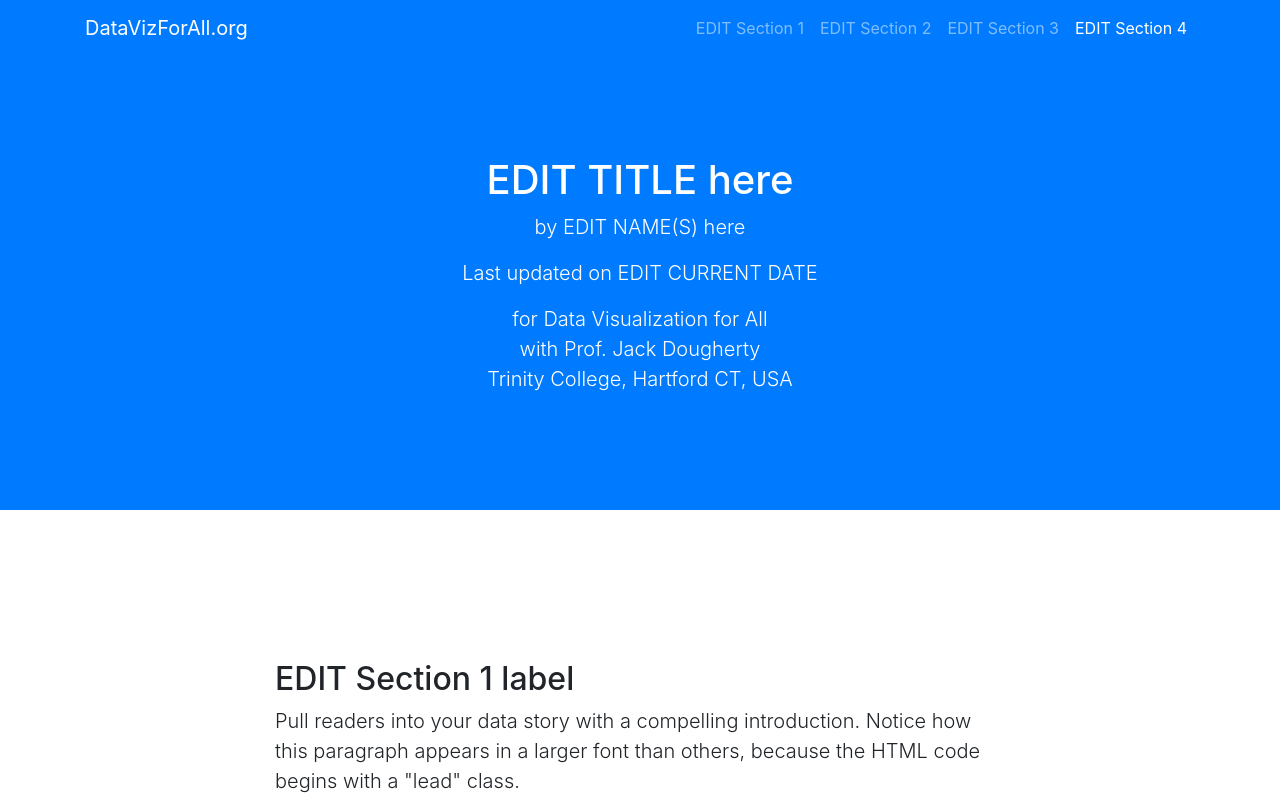
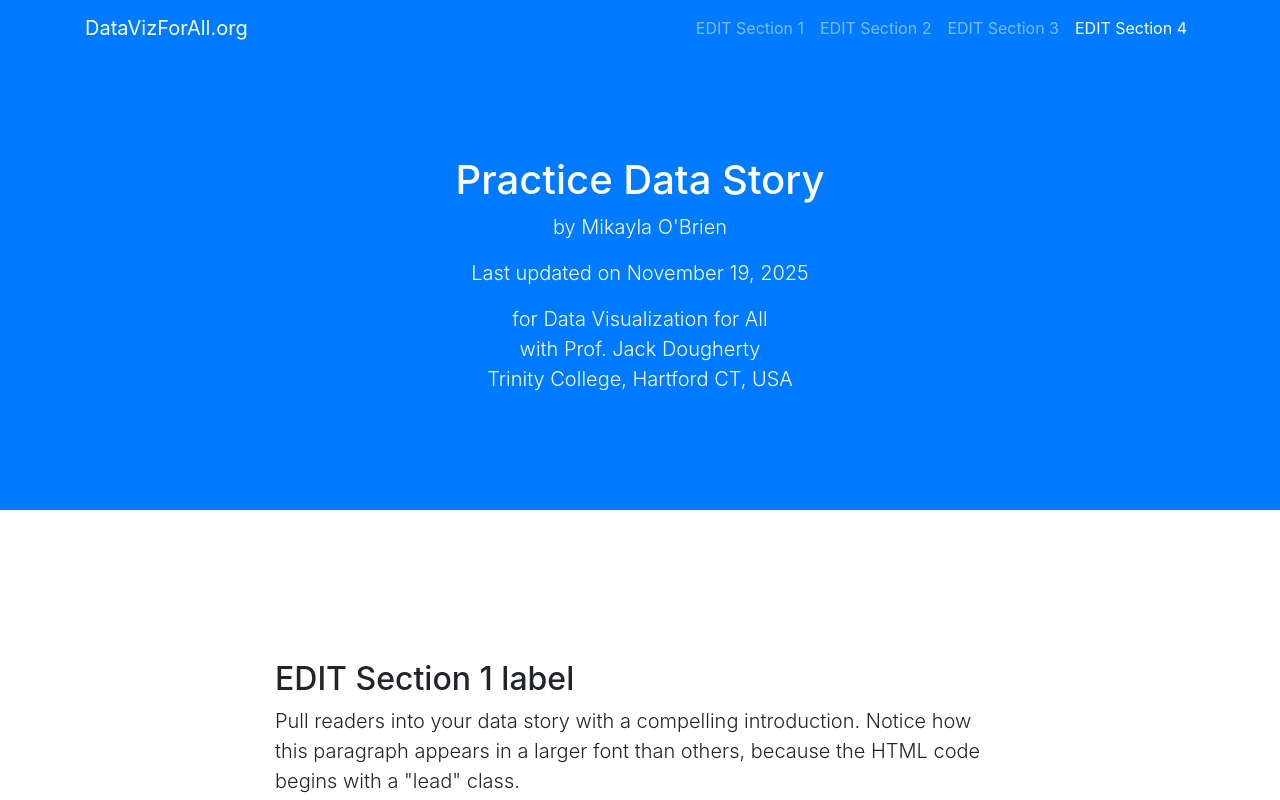
Before and after one commit to mikaylaobrien/practice-datastory, a plain HTML site: page index.html in a window 1280 px wide. Shown: the top 800 px of the page. Drawn offline with nearby package versions, Linux system fonts and the light colour scheme.

Commit message:
Update index.html

```diff
--- a/index.html
+++ b/index.html
@@ -53,9 +53,9 @@
 
   <header class="bg-primary text-white">
     <div class="container text-center">
-      <h1>EDIT TITLE here</h1>
-      <p class="lead">by EDIT NAME(S) here</p>
-      <p class="lead">Last updated on EDIT CURRENT DATE</p>
+      <h1>Practice Data Story</h1>
+      <p class="lead">by Mikayla O'Brien</p>
+      <p class="lead">Last updated on November 19, 2025</p>
       <p class="lead">for Data Visualization for All</br>with Prof. Jack Dougherty</br>Trinity College, Hartford CT, USA</p>
     </div>
   </header>
```
